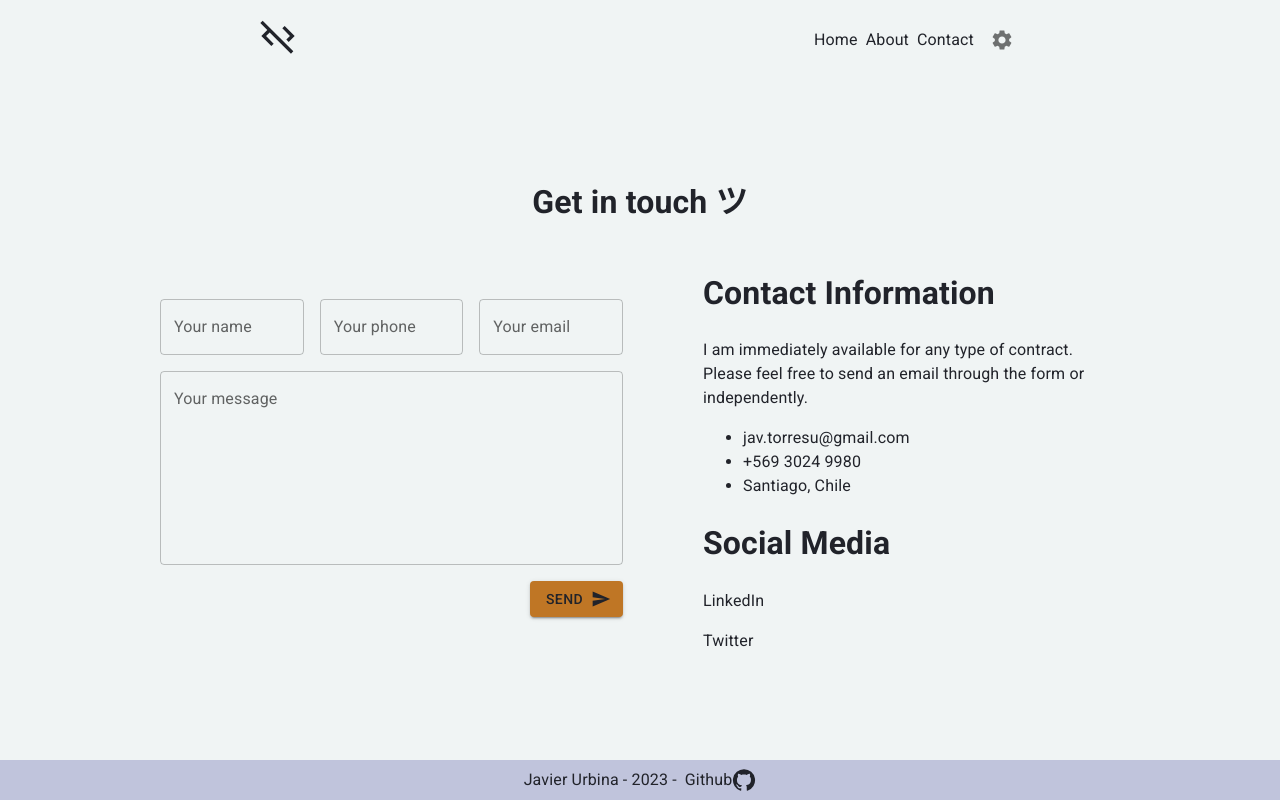
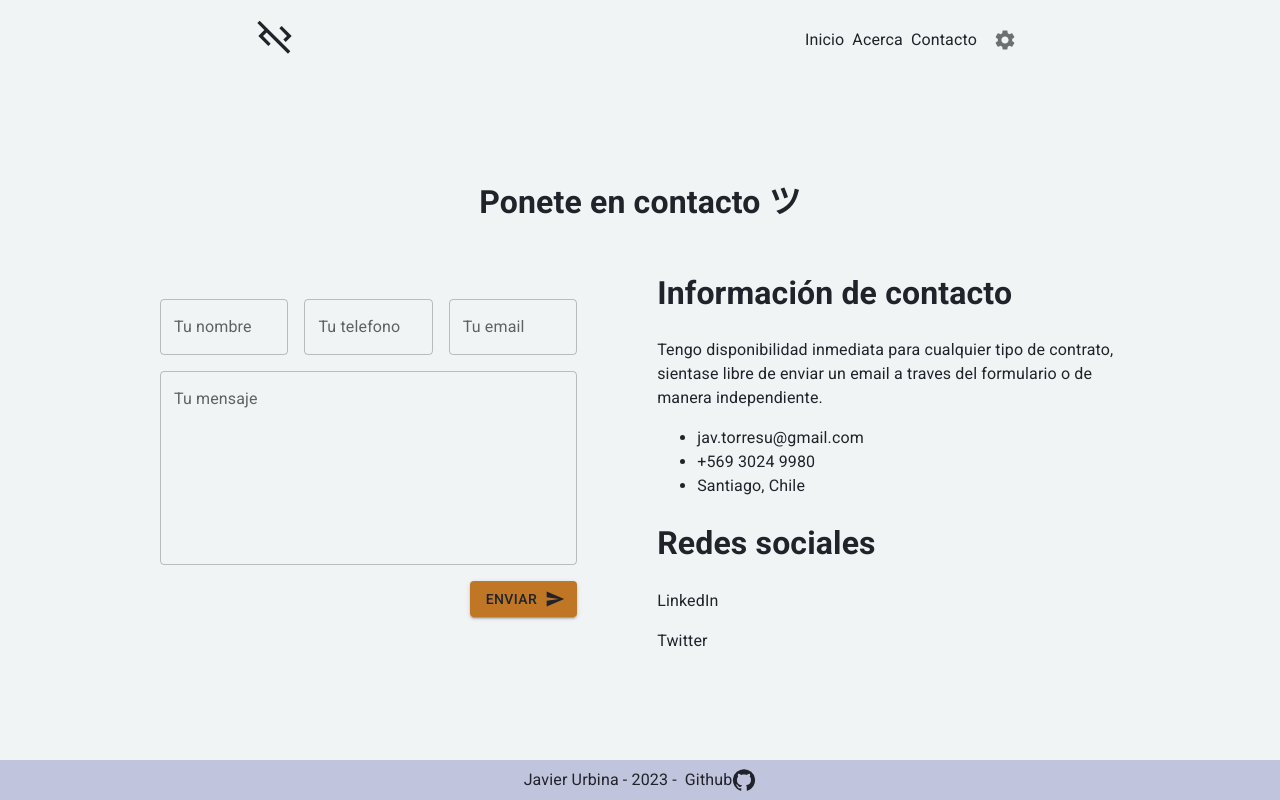
Before and after one commit to JavierUrbina14/personal-blog, a React (Vite) app: page /contact in a window 1280 px wide. Built offline with nearby package versions, Linux system fonts and the light colour scheme.

Commit message:
bug fix darkmode & language

```diff
--- a/index.html
+++ b/index.html
@@ -1,5 +1,5 @@
 <!DOCTYPE html>
-<html lang="en">
+<html lang="es">
 
 <head>
   <meta charset="UTF-8" />
--- a/src/components/SettingsMenu.jsx
+++ b/src/components/SettingsMenu.jsx
@@ -1,4 +1,4 @@
-import { useContext, useState } from 'react';
+import { useContext, useEffect, useState } from 'react';
 import { Divider, IconButton, Menu, MenuItem } from '@mui/material';
 import { MaterialUISwitch } from './SwitchButton';
 import SettingsIcon from '@mui/icons-material/Settings';
@@ -8,13 +8,23 @@ import { useTranslation } from 'react-i18next';
 
 
 export const SettingsMenu = () => {
-    const [t,i18n] = useTranslation("global")
+    const [t, i18n] = useTranslation("global")
+    const [language, setLanguage] = useState(localStorage.getItem('language') || 'es');
+
     const [anchorEl, setAnchorEl] = useState(null);
     const [languageMenuAnchorEl, setLanguageMenuAnchorEl] = useState(null);
 
     const open = Boolean(anchorEl);
     const openLanguageMenu = Boolean(languageMenuAnchorEl);
     const { darkMode, handleDarkMode } = useContext(DarkLightThemeContext);
+
+    useEffect(() => {
+        // Configura i18next con el idioma seleccionado
+        i18n.changeLanguage(language);
+
+        // Guarda el idioma seleccionado en localStorage
+        localStorage.setItem('language', language);
+    }, [language]);
 
     const handleClick = (event) => {
         setAnchorEl(event.currentTarget);
@@ -32,11 +42,6 @@ export const SettingsMenu = () => {
     const handleClose = () => {
         setAnchorEl(null);
     };
-
-    const handleChangeLanguage = (language) => {
-        i18n.changeLanguage(language);
-        setLanguageMenuAnchorEl(null);
-    }
 
     return (
         <div>
@@ -67,8 +72,8 @@ export const SettingsMenu = () => {
                     horizontal: 'left',
                 }}
             >
-                <MenuItem onClick={() => handleChangeLanguage('es')}>{t("settingsmenu.es")}</MenuItem>
-                <MenuItem onClick={() => handleChangeLanguage('en')}>{t("settingsmenu.en")}</MenuItem>
+                <MenuItem onClick={() => setLanguage('es')}>{t("settingsmenu.es")}</MenuItem>
+                <MenuItem onClick={() => setLanguage('en')}>{t("settingsmenu.en")}</MenuItem>
             </Menu>
         </div>
     );
--- a/src/context/DarkLightThemeProvider.jsx
+++ b/src/context/DarkLightThemeProvider.jsx
@@ -1,9 +1,12 @@
-import { useState } from "react";
+import { useEffect, useState } from "react";
 import { DarkTheme, LightTheme } from "../themes";
 import { DarkLightThemeContext } from "./DarkLightThemeContext";
 
 export const DarkLightThemeProvider = ({ children }) => {
-    const [darkMode, setDarkMode] = useState(false);
+    const [darkMode, setDarkMode] = useState(localStorage.getItem('darkMode') === 'true');
+    useEffect(() => {
+        localStorage.setItem('darkMode', darkMode);
+    }, [darkMode])
 
     const handleDarkMode = () => {
         setDarkMode(!darkMode);
--- a/src/main.jsx
+++ b/src/main.jsx
@@ -12,7 +12,7 @@ import { I18nextProvider } from 'react-i18next';
 
 i18next.init({
   interpolation: { escapeValue: false },
-  lng: "en",
+  lng: localStorage.getItem('language') || 'es',
   resources: {
     en: {
       global: englishDictionary
```
